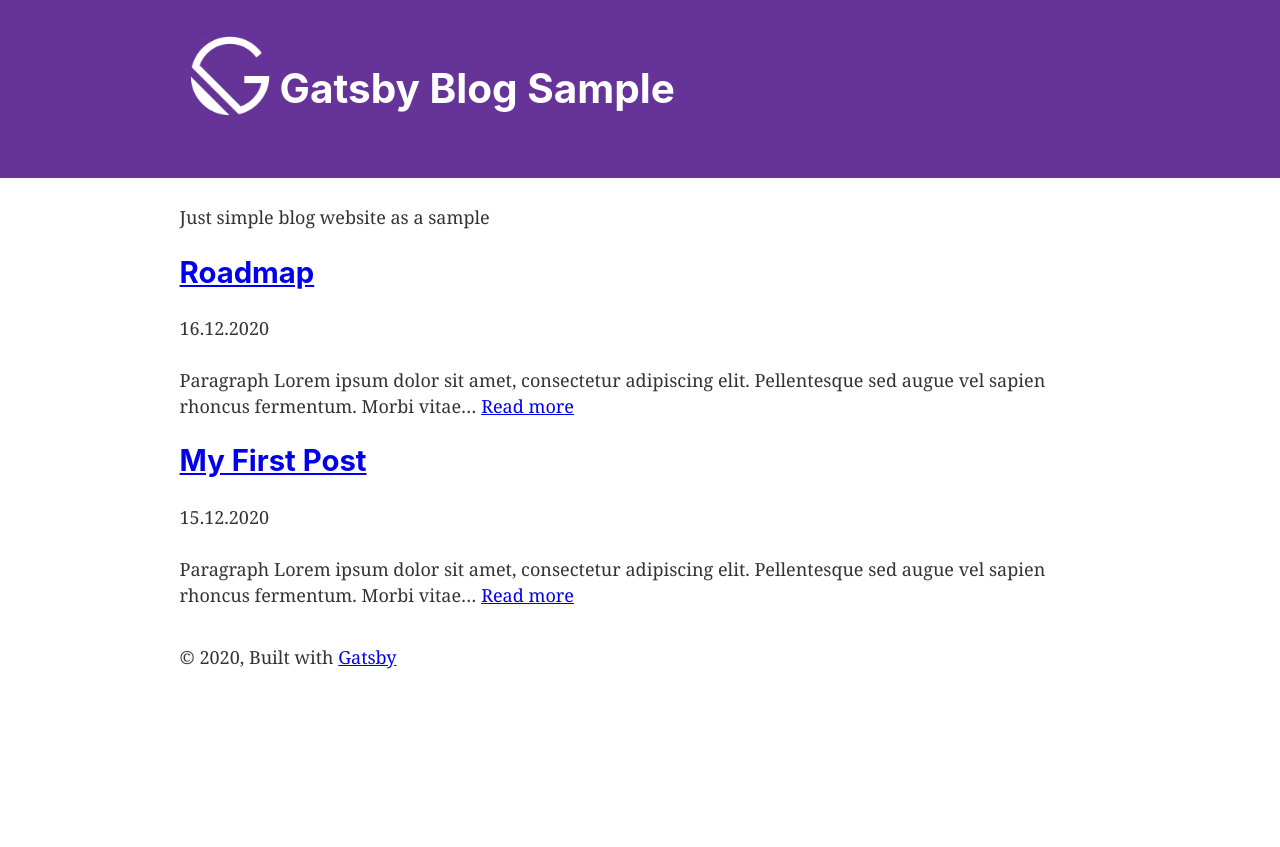
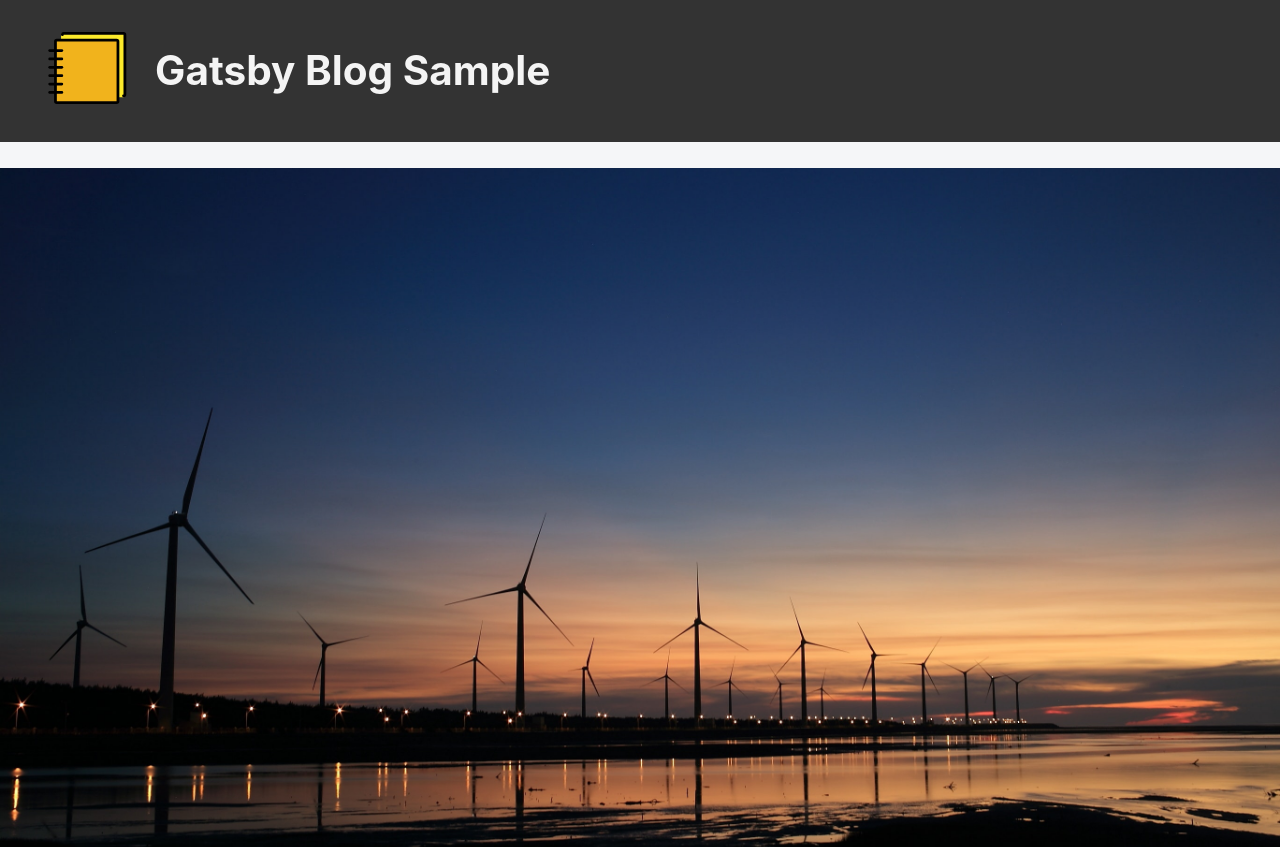
Before and after one commit to kovalevsky0/gatsby-blog-sample, a Gatsby site: page / in a window 1280 px wide. Shown: the top 847 px of the page. Before the commit the page ends 800 px from the top, so only its background shows below. Built offline with nearby package versions, Linux system fonts and the light colour scheme; Gatsby itself is replaced by a stand-in of ours; some packages are replaced by stand-ins of ours.

Commit message:
add styles, background image, logo

```diff
--- a/gatsby-config.js
+++ b/gatsby-config.js
@@ -6,6 +6,9 @@ module.exports = {
   },
   plugins: [
     `gatsby-plugin-react-helmet`,
+    `gatsby-plugin-styled-components`,
+    `gatsby-plugin-sharp`,
+    `gatsby-transformer-sharp`,
     {
       resolve: `gatsby-source-filesystem`,
       options: {
@@ -35,6 +38,13 @@ module.exports = {
         name: "posts",
       },
     },
+    {
+      resolve: `gatsby-source-filesystem`,
+      options: {
+        path: `${__dirname}/src/images`,
+        name: "images",
+      },
+    },
     `gatsby-transformer-remark`,
   ],
 }
--- a/src/components/Header.tsx
+++ b/src/components/Header.tsx
@@ -1,38 +1,49 @@
 import { Link } from "gatsby"
 import React from "react"
+import styled from "styled-components"
 
-import gatsbyIcon from "../images/gatsby-icon.png"
+import logo from "../images/yellow-book.svg"
+
+const HeaderContainer = styled.div`
+  background: #333;
+  margin-bottom: 1.45rem;
+`
+
+const HeaderContent = styled.div`
+  margin: 0 auto;
+  max-width: 1200px;
+  padding: 1rem 0;
+  display: flex;
+  align-items: center;
+
+  img {
+    margin-bottom: 0;
+  }
+
+  a {
+    text-decoration: none;
+  }
+
+  h1 {
+    margin: 0 0 0 15px;
+
+    a {
+      color: #f4f4f4;
+    }
+  }
+`
 
 const Header = ({ siteTitle = "" }) => (
-  <header
-    style={{
-      background: `rebeccapurple`,
-      marginBottom: `1.45rem`,
-    }}
-  >
-    <div
-      style={{
-        margin: `0 auto`,
-        maxWidth: 960,
-        padding: `1.45rem 1.0875rem`,
-        display: "flex",
-        alignItems: "center",
-      }}
-    >
-      <img src={gatsbyIcon} alt="Gatsby Logo" style={{ width: "100px" }} />
-      <h1 style={{ margin: 0 }}>
-        <Link
-          to="/"
-          style={{
-            color: `white`,
-            textDecoration: `none`,
-          }}
-        >
-          {siteTitle}
-        </Link>
+  <HeaderContainer>
+    <HeaderContent>
+      <Link to="/">
+        <img src={logo} alt="Logo" style={{ width: "100px" }} />
+      </Link>
+      <h1>
+        <Link to="/">{siteTitle}</Link>
       </h1>
-    </div>
-  </header>
+    </HeaderContent>
+  </HeaderContainer>
 )
 
 export default Header
--- a/src/components/Layout.tsx
+++ b/src/components/Layout.tsx
@@ -1,11 +1,18 @@
 import React from "react"
 import { useStaticQuery, graphql } from "gatsby"
+import Img from "gatsby-image"
 import { useLocation } from "@reach/router"
+import styled from "styled-components"
 
 import Header from "./Header"
 import PostsMap from "./PostsMap"
 
 import "./layout.css"
+
+const LayoutContainer = styled.div`
+  max-width: 1200px;
+  margin: 0 auto;
+`
 
 const Layout = ({ children }: { children: React.ReactNode }) => {
   const location = useLocation()
@@ -18,22 +25,22 @@ const Layout = ({ children }: { children: React.ReactNode }) => {
           description
         }
       }
+      file(relativePath: { regex: "/bg-post/" }) {
+        childImageSharp {
+          fluid(maxWidth: 1000) {
+            ...GatsbyImageSharpFluid
+          }
+        }
+      }
     }
   `)
 
   return (
     <>
       <Header siteTitle={data.site.siteMetadata?.title || `Title`} />
-      <div
-        style={{
-          margin: `0 auto`,
-          maxWidth: 960,
-          padding: `0 1.0875rem 1.45rem`,
-        }}
-      >
-        {data.site.siteMetadata?.description && (
-          <p>{data.site.siteMetadata?.description}</p>
-        )}
+      <Img fluid={data.file.childImageSharp.fluid}></Img>
+      <LayoutContainer>
+        <p>{data.site.siteMetadata?.description}</p>
         <main>{children}</main>
         {location.pathname.includes("/posts") && <PostsMap />}
         <footer
@@ -45,7 +52,7 @@ const Layout = ({ children }: { children: React.ReactNode }) => {
           {` `}
           <a href="https://www.gatsbyjs.com">Gatsby</a>
         </footer>
-      </div>
+      </LayoutContainer>
     </>
   )
 }
--- a/src/components/PostsList.tsx
+++ b/src/components/PostsList.tsx
@@ -1,5 +1,7 @@
 import React from "react"
 import { Link, useStaticQuery, graphql } from "gatsby"
+import styled from "styled-components"
+
 import { PostsQueryResult } from "../types"
 
 const POSTS_LIST_QUERY = graphql`
@@ -22,11 +24,34 @@ const POSTS_LIST_QUERY = graphql`
   }
 `
 
+const PostBlock = styled.article`
+  box-shadow: 0px 3px 10px rgba(25, 17, 34, 0.05);
+  padding: 1rem;
+  border-radius: 5px;
+  margin-bottom: 1rem;
+  background: #fdfdfd;
+
+  &:hover {
+    box-shadow: 0px 3px 10px rgba(25, 17, 34, 0.1);
+  }
+
+  & > a {
+    color: #333;
+    text-decoration: none;
+    border-bottom: 3px solid rgba(51, 51, 51, 0.55);
+    display: inline-block;
+
+    h2 {
+      margin: 0;
+    }
+  }
+`
+
 const PostsList = () => {
   const data = useStaticQuery<PostsQueryResult>(POSTS_LIST_QUERY)
 
   return data.allMarkdownRemark.edges.map(({ node }) => (
-    <article key={node.frontmatter.slug}>
+    <PostBlock key={node.frontmatter.slug}>
       <Link to={`/posts${node.frontmatter.slug}`}>
         <h2>{node.frontmatter.title}</h2>
       </Link>
@@ -37,7 +62,7 @@ const PostsList = () => {
         {node.excerpt}{" "}
         <Link to={`/posts${node.frontmatter.slug}`}>Read more</Link>
       </p>
-    </article>
+    </PostBlock>
   ))
 }
 
--- a/src/components/layout.css
+++ b/src/components/layout.css
@@ -18,6 +18,7 @@ body {
   -ms-font-feature-settings: "kern", "liga", "clig", "calt";
   -webkit-font-feature-settings: "kern", "liga", "clig", "calt";
   font-feature-settings: "kern", "liga", "clig", "calt";
+  background: #f5f6f8;
 }
 article,
 aside,
```
Also changed, not shown: package.json (+8 -4 lines), src/images/bg-post-1.jpg (added), src/images/yellow-book.svg (added), 1 other file.
